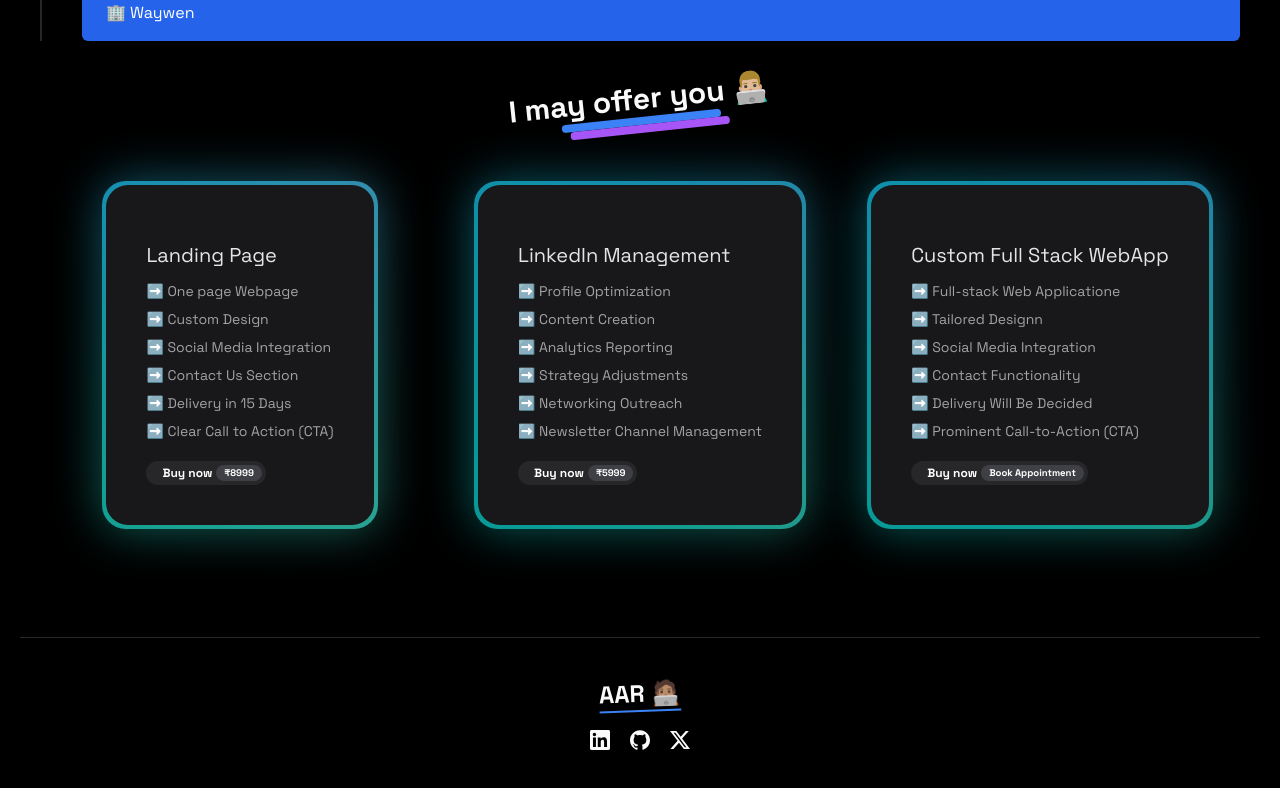
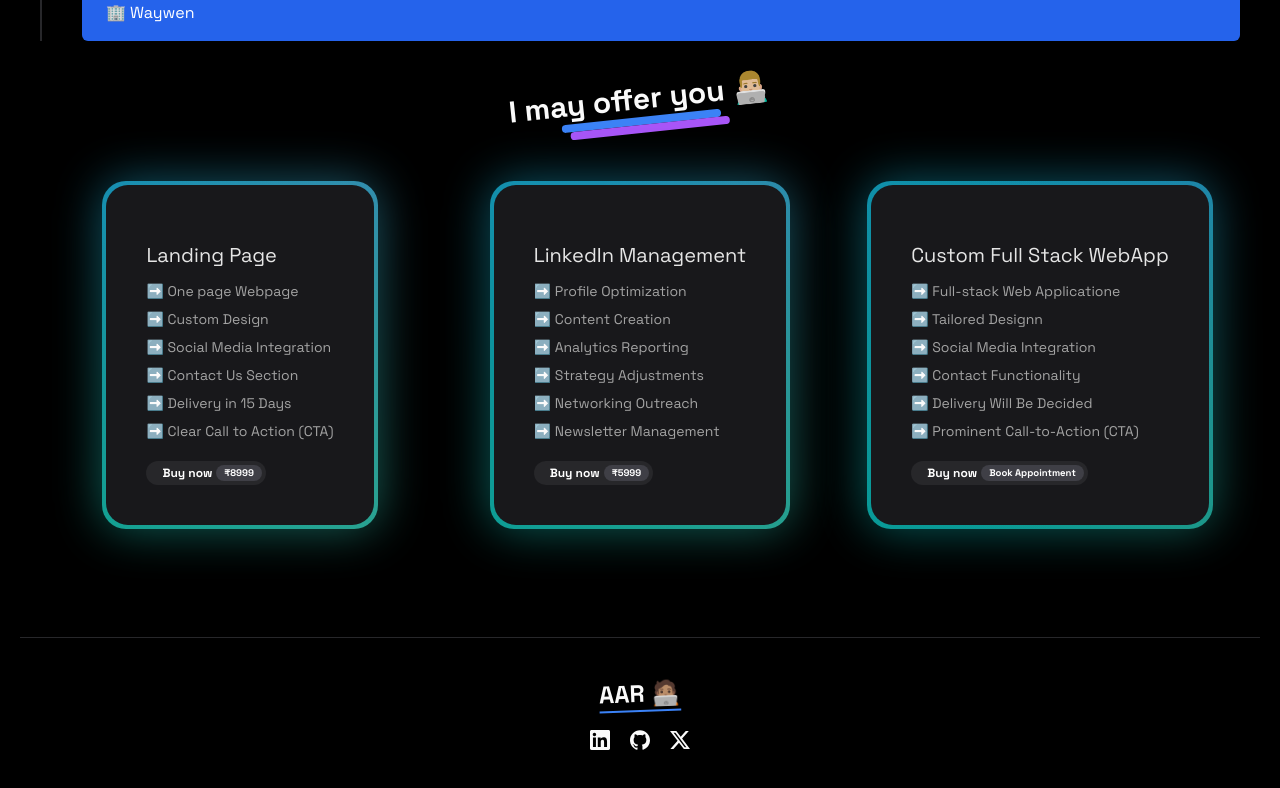
Before and after one commit to aakash-a-dev/Portfolio-Site, a Next.js app in the folder portfolio/: page / in a window 1280 px wide. Shown: the part 2996-3784 px from the top of the page. Built offline with nearby package versions, Linux system fonts and the light colour scheme.

Commit message:
Updated content

```diff
--- a/portfolio/app/(home)/components/Services.tsx
+++ b/portfolio/app/(home)/components/Services.tsx
@@ -45,7 +45,7 @@ export default function Services() {
                 <li>➡️ Analytics Reporting</li>
                 <li>➡️ Strategy Adjustments</li>
                 <li>➡️ Networking Outreach</li>
-                <li>➡️ Newsletter Channel Management</li>
+                <li>➡️ Newsletter Management</li>
          </ul>
         <button className="rounded-full pl-4 pr-1 py-1 text-white flex items-center space-x-1 bg-black mt-4 text-xs font-bold dark:bg-zinc-800">
           <span>Buy now </span>
```
